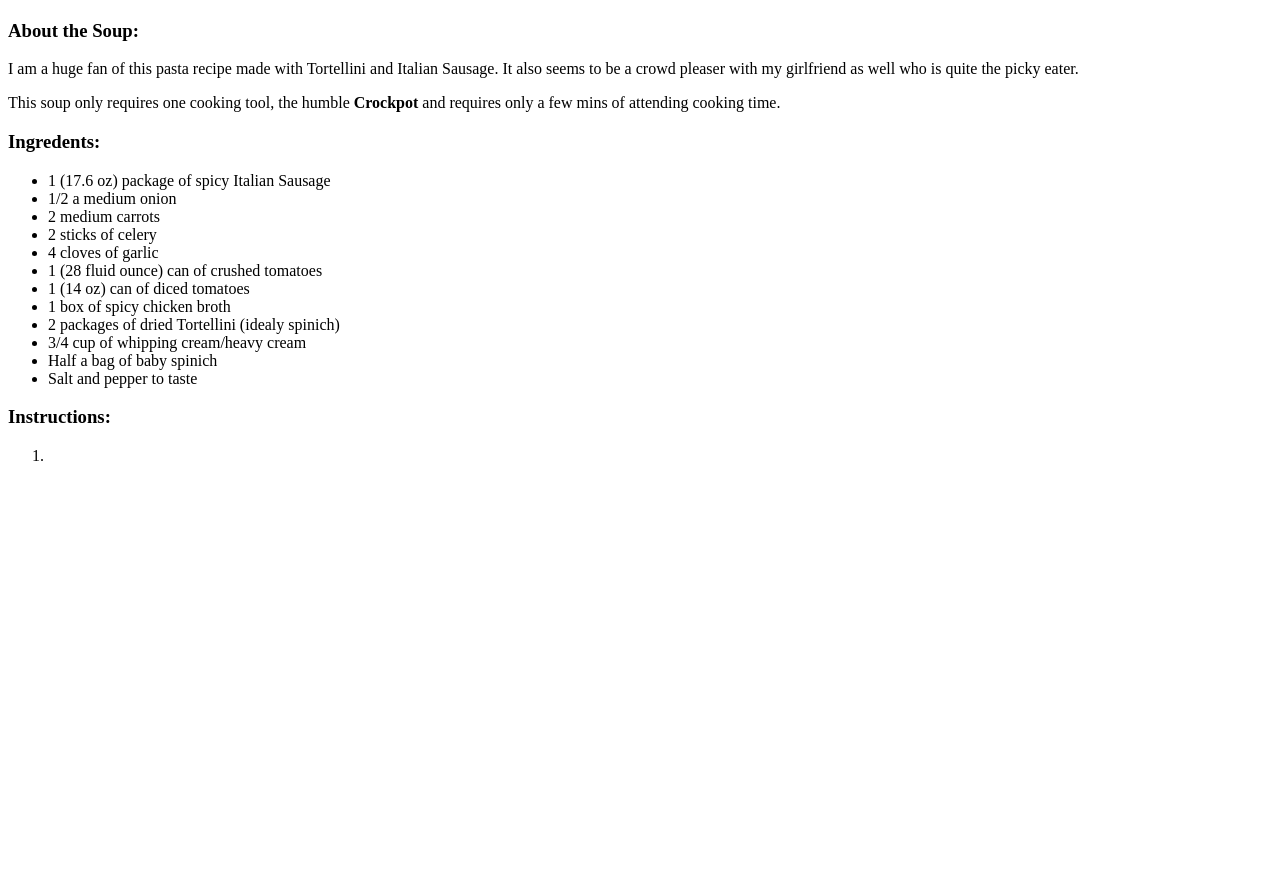
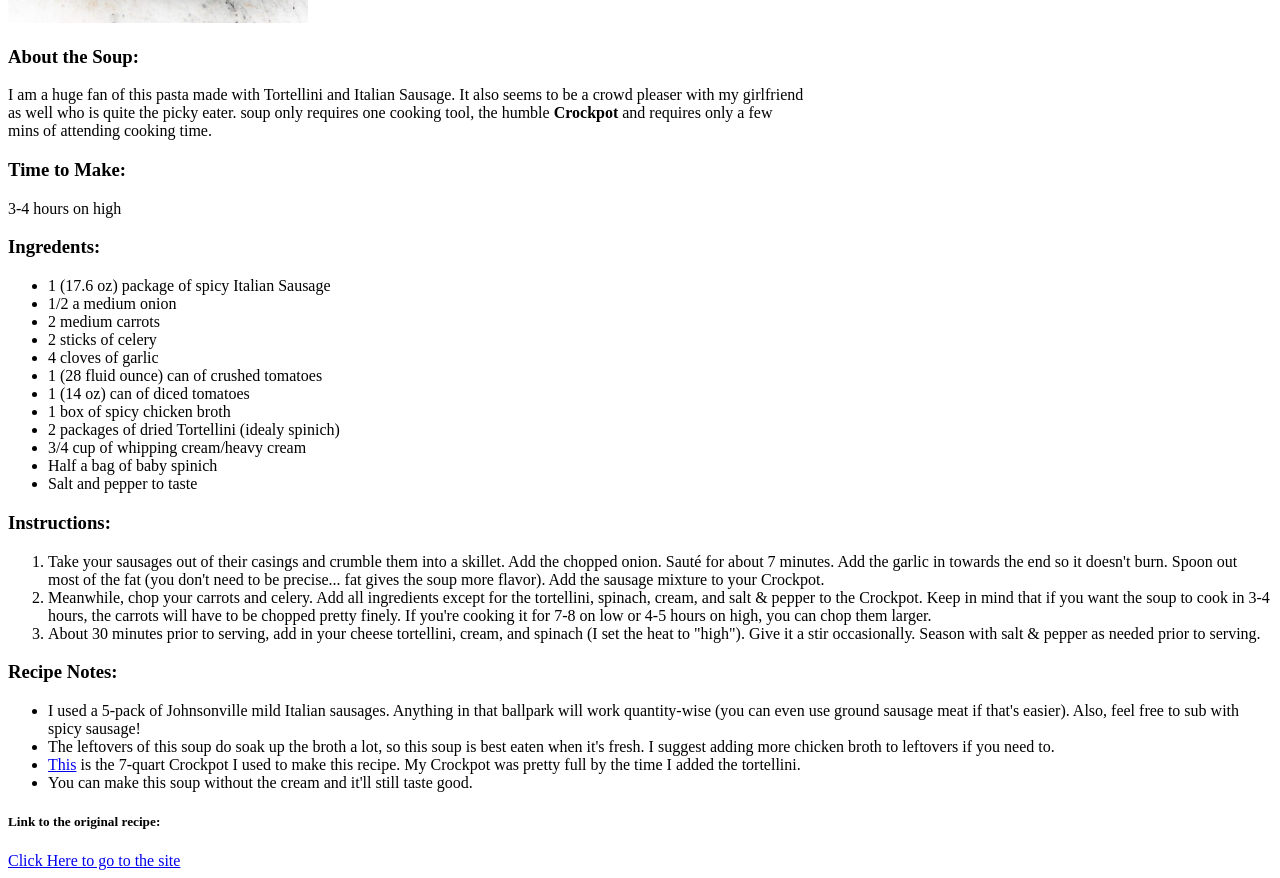
Before and after one commit to foleykyle01/odin-recipes, a plain HTML site: page recipes/pasta_soup.html in a window 1280 px wide. Shown: the part 483-1361 px from the top of the page. Before the commit the page ends 964 px from the top, so only its background shows below. Drawn offline with Linux system fonts and the light colour scheme.

Commit message:
Added changes to the Index file with new comments and new picture for one of the recipes

```diff
--- a/recipes/pasta_soup.html
+++ b/recipes/pasta_soup.html
@@ -5,11 +5,18 @@
         <title>Pasta Soup Recipe</title>
     </head>
     <body>
+    <!--Create a button that takes the user back to the home page. Navigates back to the main index-->
+        <a href="../index.html">Return back to home page</a>
         <h1>Crockpot Tortellini Soup with Sausage</h1>
+        <!--Paste the image of the recipe-->
         <img src="../images/pasta_soup.jpg" style="width: 300px; height: 400px;">
             <h3>About the Soup:</h3>
-                <p>I am a huge fan of this pasta recipe made with Tortellini and Italian Sausage. It also seems to be a crowd pleaser with my girlfriend as well who is quite the picky eater.</p>
-                <p>This soup only requires one cooking tool, the humble <strong>Crockpot</strong> and requires only a few mins of attending cooking time.</p>
+                <p>I am a huge fan of this pasta made with Tortellini and Italian Sausage. It also seems to be a crowd pleaser with my girlfriend <br>as well who is quite the picky eater.
+                    soup only requires one cooking tool, the humble <strong>Crockpot</strong> and requires only a few
+                    <br>mins of attending cooking time.</p>
+            <!--Unordered list for the ingredents-->
+           <h3>Time to Make:</h3>
+                <p>3-4 hours on high</p>
             <h3>Ingredents:</h3>
                 <ul>
                     <li>1 (17.6 oz) package of spicy Italian Sausage</li>
@@ -27,8 +34,21 @@
                 </ul>
             <h3>Instructions:</h3>
                 <ol>
-                    <li></li>
+                    <li>Take your sausages out of their casings and crumble them into a skillet. Add the chopped onion. Sauté for about 7 minutes. Add the garlic in towards the end so it doesn't burn. Spoon out most of the fat (you don't need to be precise... fat gives the soup more flavor). Add the sausage mixture to your Crockpot.</li>
+                    <li>Meanwhile, chop your carrots and celery. Add all ingredients except for the tortellini, spinach, cream, and salt & pepper to the Crockpot. Keep in mind that if you want the soup to cook in 3-4 hours, the carrots will have to be chopped pretty finely. If you're cooking it for 7-8 on low or 4-5 hours on high, you can chop them larger.</li>
+                    <li>About 30 minutes prior to serving, add in your cheese tortellini, cream, and spinach (I set the heat to "high"). Give it a stir occasionally. Season with salt & pepper as needed prior to serving.</li>
                 </ol>
+            <h3>Recipe Notes:</h3>
+            <!--Used a a tag to link to the crock pot that is linked in the origional site-->
+                <ul>
+                    <li>I used a 5-pack of Johnsonville mild Italian sausages. Anything in that ballpark will work quantity-wise (you can even use ground sausage meat if that's easier). Also, feel free to sub with spicy sausage!</li>
+                    <li>The leftovers of this soup do soak up the broth a lot, so this soup is best eaten when it's fresh. I suggest adding more chicken broth to leftovers if you need to.</li>
+                    <li><a href="https://www.amazon.com/dp/B003OAJGJO/_encoding=UTF8/ref=as_li_ss_tl?coliid=I1A50GY8TCSUK3&colid=1XT1ED48MXUBH&psc=1&linkCode=ll1&tag=saltandlave-20&linkId=0eb6aac75afe68dd1024caea2ade22f4">This</a> is the 7-quart Crockpot I used to make this recipe. My Crockpot was pretty full by the time I added the tortellini.</li>
+                    <li>You can make this soup without the cream and it'll still taste good.</li>
+                </ul>
+            <h5>Link to the original recipe:</h5>
+                <!--Create a link button back to the main recipe page-->
+                <a href="https://www.theodinproject.com/lessons/foundations-recipes">Click Here to go to the site</a>
 
     </body>
 </html>
```
Also changed, not shown: index.html (+3 -2 lines), images/lemon_orzo.jpg (added).
